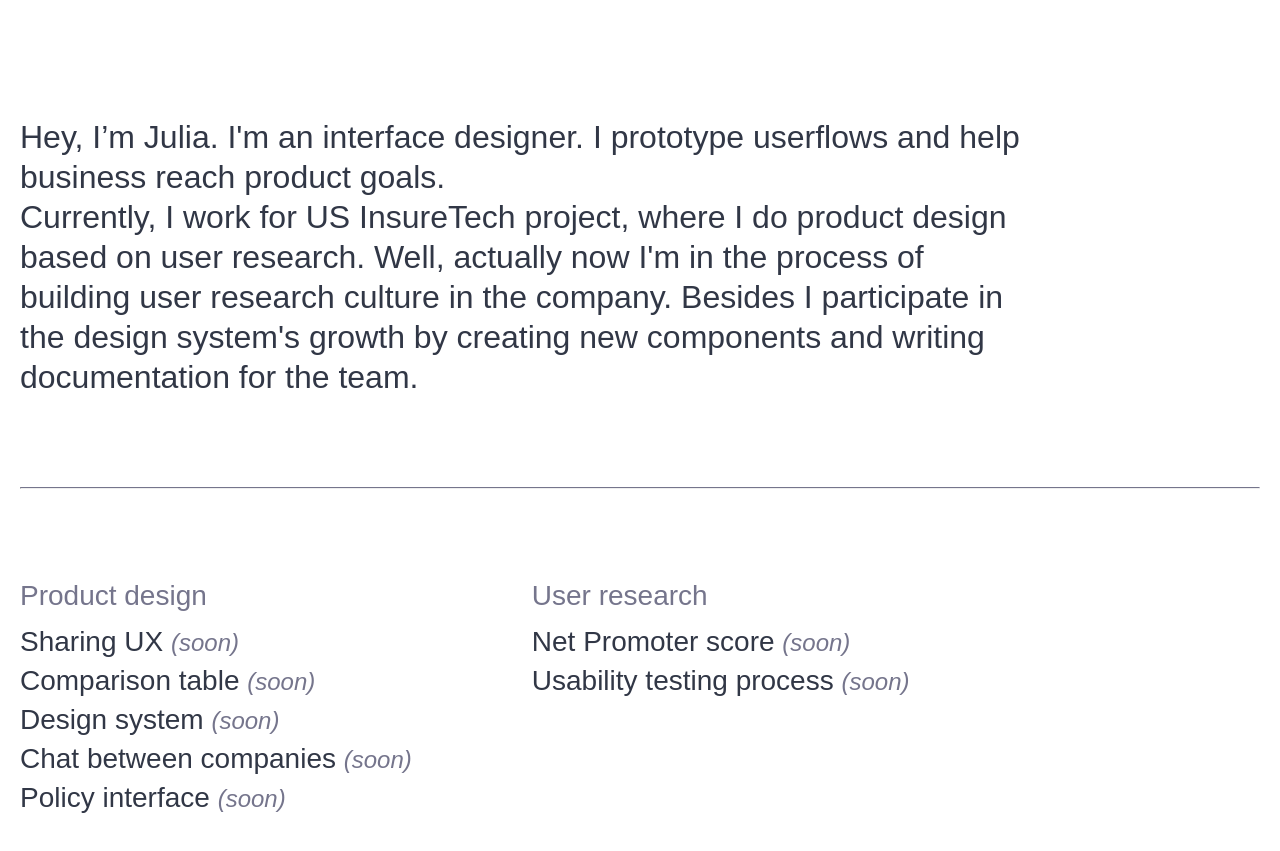
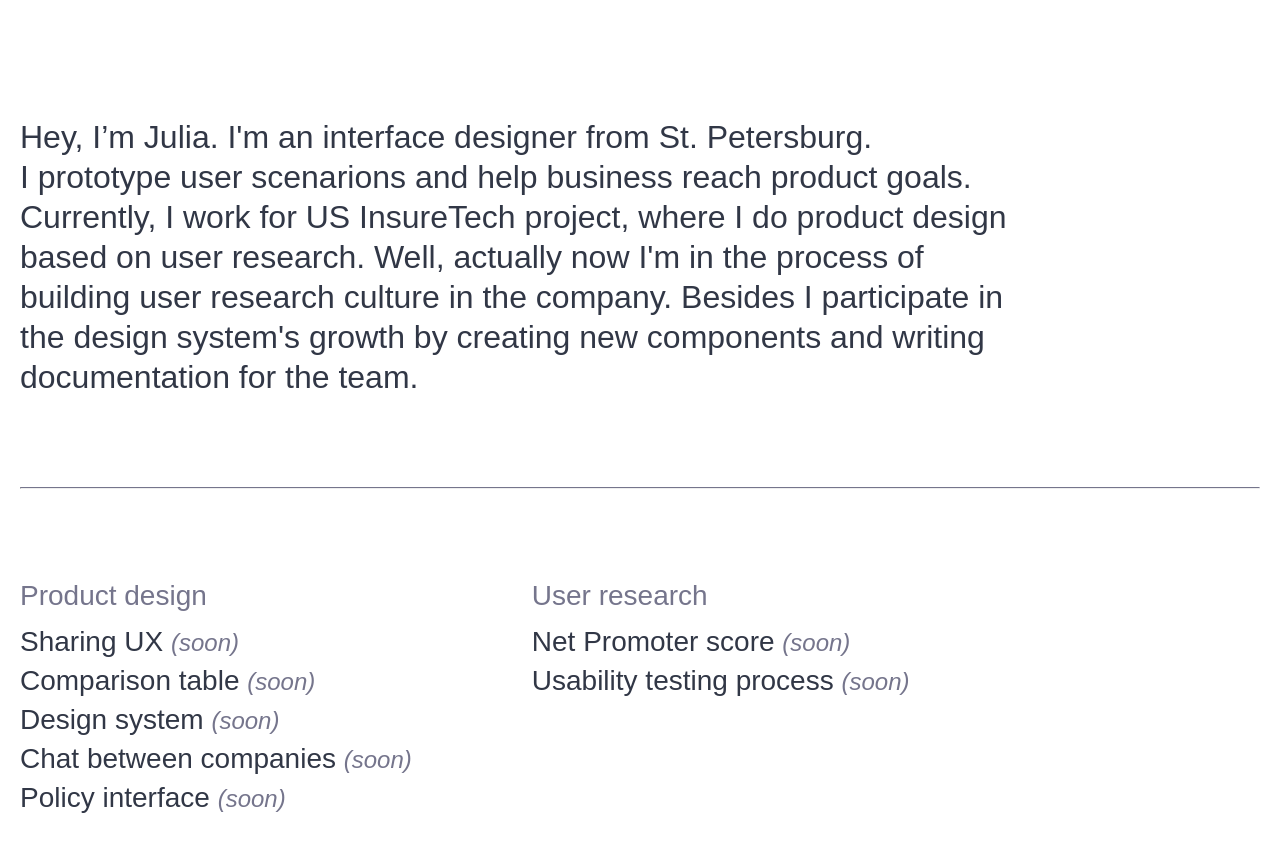
Before and after one commit to jbarankova/jbarankova.github.io, a plain HTML site: page index.html in a window 1280 px wide. Shown: the part 57-908 px from the top of the page. Drawn offline with Linux system fonts and the light colour scheme; a small style sheet from the web is missing; a web font is replaced by a local one.

Commit message:
Update index.html

```diff
--- a/index.html
+++ b/index.html
@@ -36,7 +36,8 @@
 </nav>
     <main>
        <div class="main-page-content">
-           <p class="big-text">Hey, I’m Julia. I'm an interface designer. I prototype userflows and help business reach product goals.
+           <p class="big-text">Hey, I’m Julia. I'm an interface designer from St. Petersburg.
+               <br> I prototype user scenarions and help business reach product goals.
                <br> Currently, I work for US InsureTech project, where I do product design based on user research.
                Well, actually now I'm in the process of building user research culture in the company. Besides I participate in the design system's growth by creating new components and writing documentation for the team.
            </p>
```
